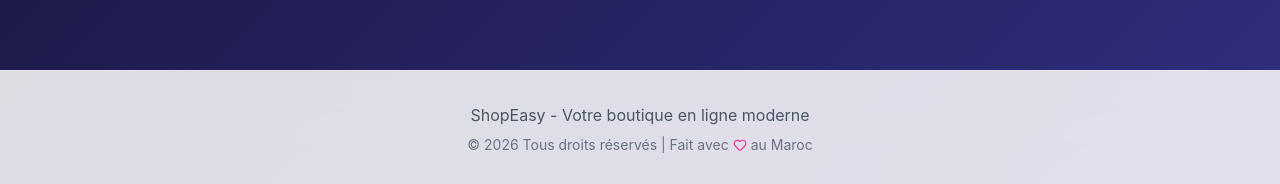
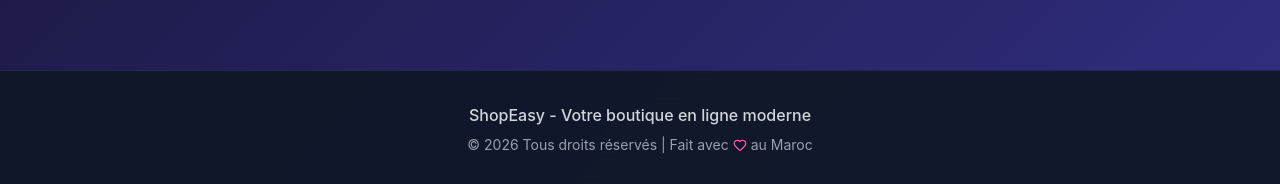
Before and after one commit to imaneimziline2-netizen/shopEsy, a Next.js app: page / in a window 1280 px wide. Shown: the part 1453-1637 px from the top of the page. Built offline with nearby package versions, Linux system fonts and the light colour scheme.

Commit message:
update footer with dark theme

```diff
--- a/src/components/Footer.tsx
+++ b/src/components/Footer.tsx
@@ -1,18 +1,18 @@
-import { Heart } from "lucide-react";
+import { Heart } from 'lucide-react';
 
 export default function Footer() {
   const currentYear = new Date().getFullYear();
 
   return (
-        <footer className="bg-white/80 backdrop-blur-md border-t border-white/20">
+    <footer className="bg-gray-900/95 backdrop-blur-md border-t border-gray-700/50 mt-auto">
       <div className="container mx-auto px-4 py-8">
         <div className="text-center">
-                    <p className="text-gray-600 mb-2">
+          <p className="text-gray-300 mb-2 font-medium">
             ShopEasy - Votre boutique en ligne moderne
           </p>
-                    <p className="text-gray-500 text-sm flex items-center justify-center gap-1">
+          <p className="text-gray-400 text-sm flex items-center justify-center gap-1">
             © {currentYear} Tous droits réservés | Fait avec
-                        <Heart size={14} className="text-pink-500 inline" />
+            <Heart size={14} className="text-pink-400 inline" />
             au Maroc
           </p>
         </div>
```
Lines whose indentation alone changed are shown as unchanged.
